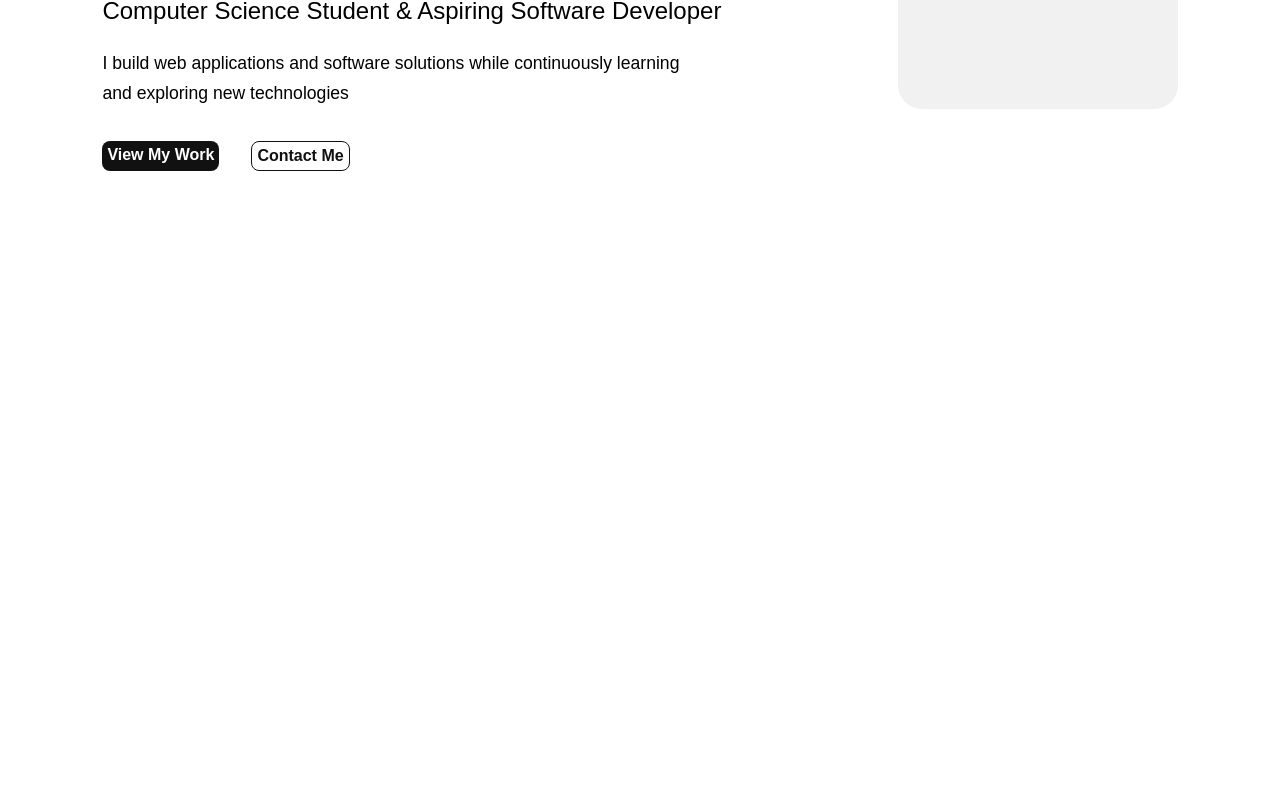
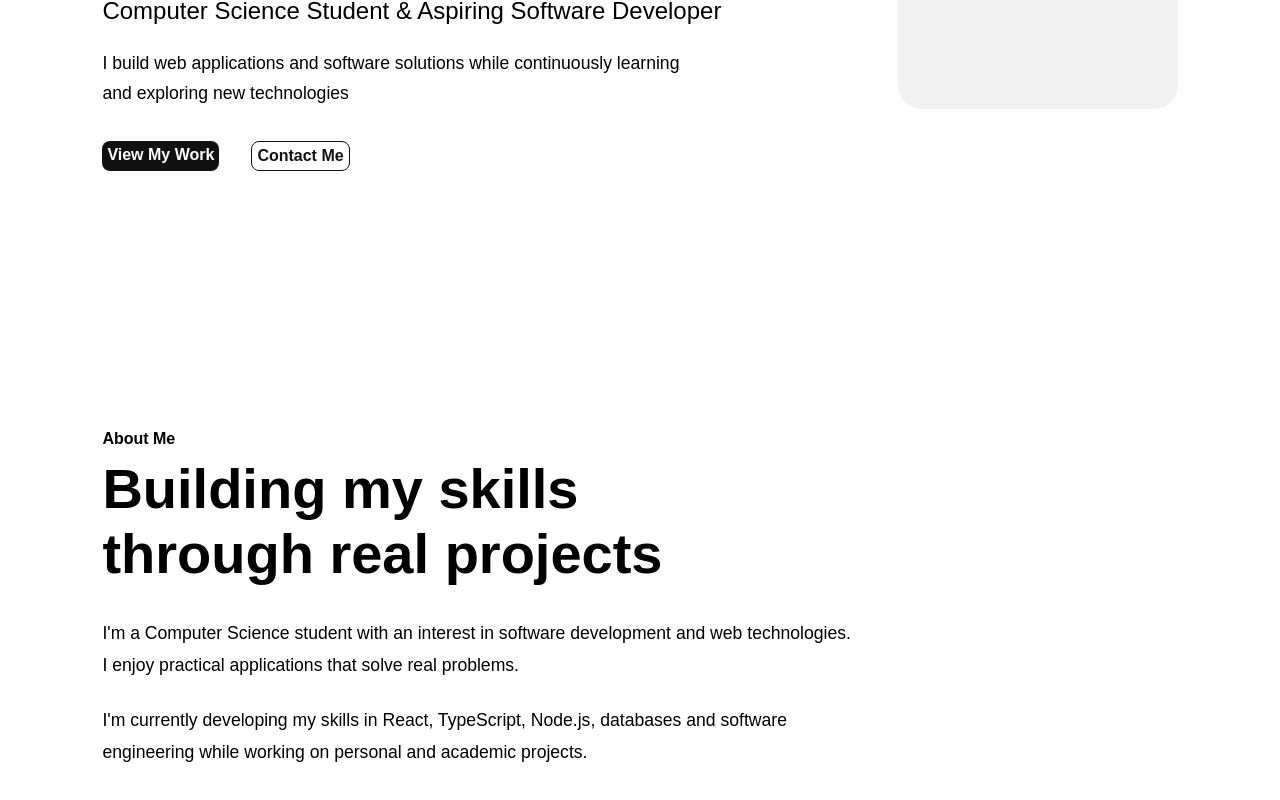
Before and after one commit to Phathu-Lidzhade/portfolio, a React (Vite) app in the folder my-portfolio/: page / in a window 1280 px wide. Shown: the part 514-1314 px from the top of the page. Before the commit the page ends 848 px from the top, so only its background shows below. Built offline with nearby package versions, Linux system fonts and the light colour scheme.

Commit message:
made the About section with basic styling

```diff
--- a/my-portfolio/src/App.tsx
+++ b/my-portfolio/src/App.tsx
@@ -1,5 +1,6 @@
 import Navbar from "./components/Navbar/Navbar";
 import Hero from "./components/Hero/Hero";
+import About from "./components/About/About";
 
 function App() {
   return (
@@ -8,6 +9,7 @@ function App() {
 
       <main>
         <Hero />
+        <About />
       </main>
     </>
   );
--- a/my-portfolio/src/components/About/About.tsx
+++ b/my-portfolio/src/components/About/About.tsx
@@ -0,0 +1,23 @@
+function About() {
+  return (
+    <section className="about" id="about">
+      <div className="about-container">
+        <div className="about-heading">
+          <p>About Me</p>
+          <h2>Building my skills through real projects</h2>
+        </div>
+
+        <div className="about-content">
+          <p>
+            I'm a Computer Science student with an interest in software development and web technologies. I enjoy practical applications that solve real problems.
+          </p>
+          <p>
+            I'm currently developing my skills in React, TypeScript, Node.js, databases and software engineering while working on personal and academic projects.
+          </p>
+        </div>
+      </div>
+    </section>
+  );
+}
+
+export default About;
--- a/my-portfolio/src/index.css
+++ b/my-portfolio/src/index.css
@@ -94,6 +94,39 @@ body {
   font-weight: bold;
 }
 
+.about {
+  padding: 6rem 8%;
+}
+
+.about-container {
+  max-width: 1100px;
+  margin: 0 auto;
+}
+
+.about-heading {
+  margin-bottom: 2rem;
+}
+
+.about-heading p {
+  font-weight: 600;
+  margin-bottom: 0.5rem;
+}
+
+.about-heading h2 {
+  font-size: clamp(2rem, 5vw, 3.5rem);
+  max-width: 700px;
+}
+
+.about-content{
+  max-width: 750px;
+}
+
+.about-content p {
+  font-size: 1.1rem;
+  line-height: 1.8;
+  margin-bottom: 1.5rem;
+}
+
 @media (max-width: 768px) {
   .hero {
     flex-direction: column;
```
